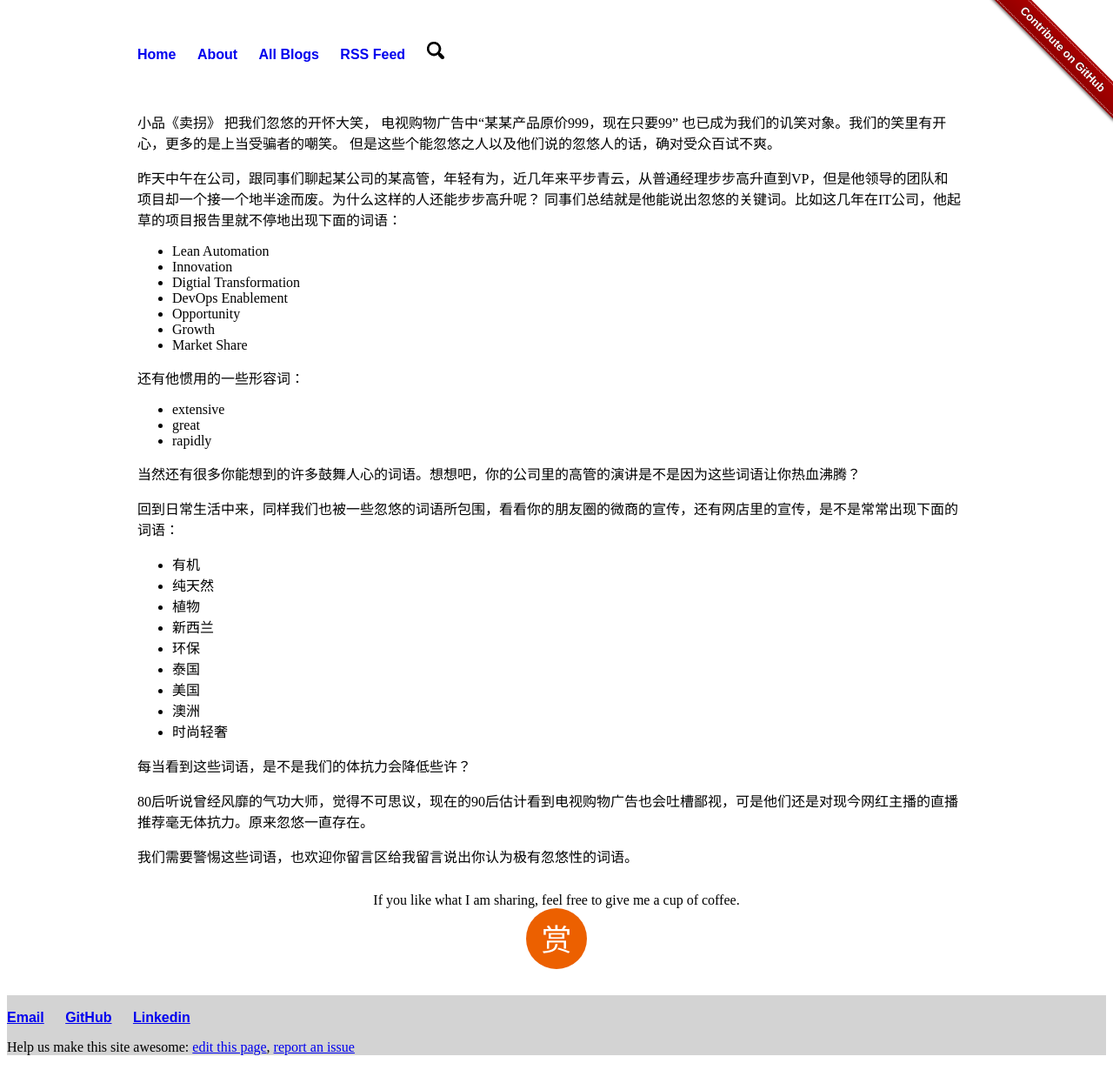
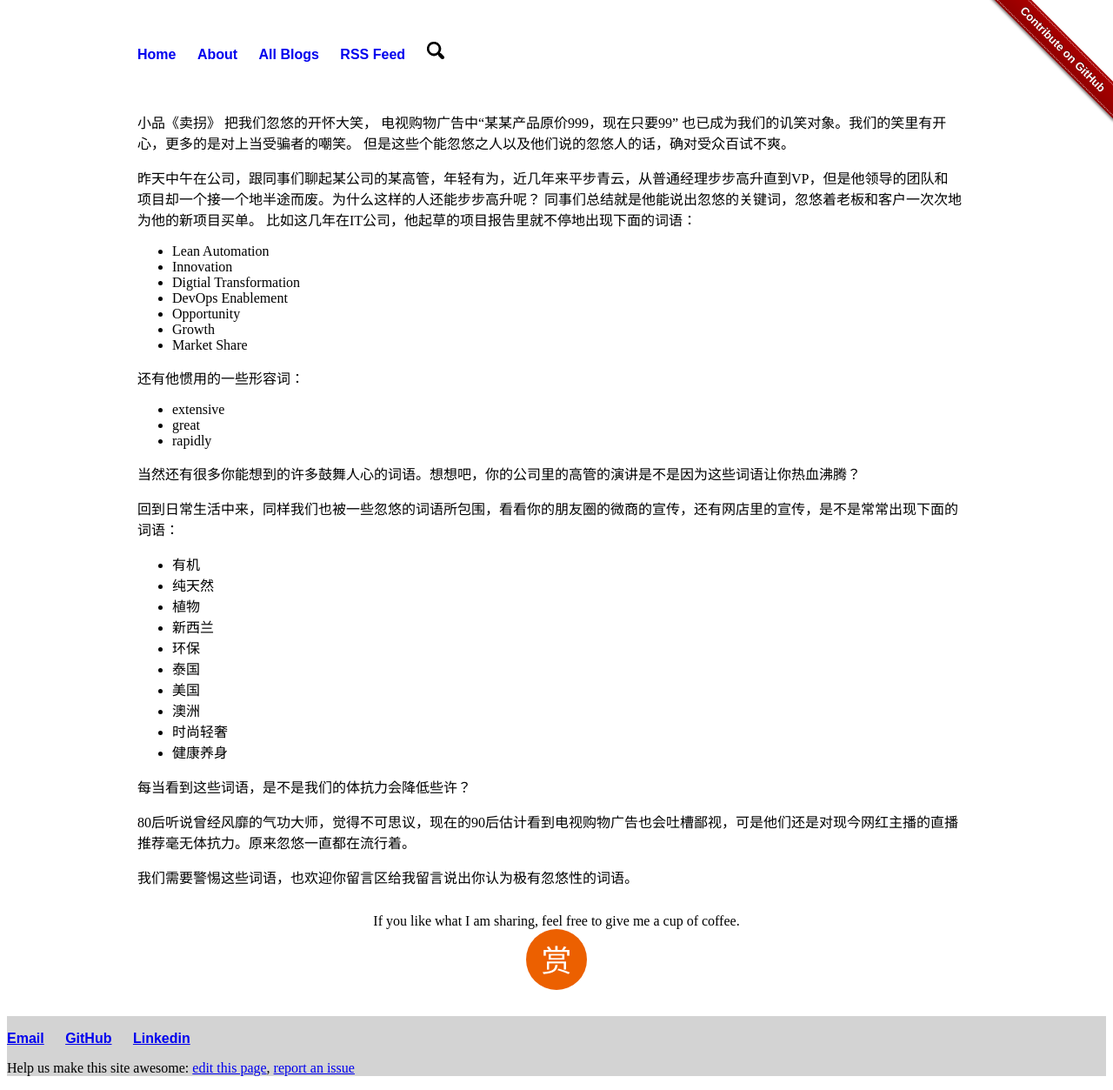
Before and after one commit to liuning0820/liuning0820.github.io, a Jekyll site: the page built from _posts/2019-05-25-警惕忽悠.md, in a window 1280 px wide. Shown: the whole page at 87% size. Built offline with Jekyll 4.4.1, drawn with Linux system fonts in a browser that asks for light colours; comment, search, counter and statistics services are not loaded; before the commit the page ends 1229 px from its top, so only the background shows below that.

Commit message:
update the article

```diff
--- a/_posts/2019-05-25-警惕忽悠.md
+++ b/_posts/2019-05-25-警惕忽悠.md
@@ -5,10 +5,10 @@ author: liuning0820
 comments: true
 ---
 
-小品《卖拐》 把我们忽悠的开怀大笑， 电视购物广告中“某某产品原价999，现在只要99” 也已成为我们的讥笑对象。我们的笑里有开心，更多的是上当受骗者的嘲笑。
+小品《卖拐》 把我们忽悠的开怀大笑， 电视购物广告中“某某产品原价999，现在只要99” 也已成为我们的讥笑对象。我们的笑里有开心，更多的是对上当受骗者的嘲笑。
 但是这些个能忽悠之人以及他们说的忽悠人的话，确对受众百试不爽。
 
-昨天中午在公司，跟同事们聊起某公司的某高管，年轻有为，近几年来平步青云，从普通经理步步高升直到VP，但是他领导的团队和项目却一个接一个地半途而废。为什么这样的人还能步步高升呢？ 同事们总结就是他能说出忽悠的关键词。比如这几年在IT公司，他起草的项目报告里就不停地出现下面的词语：
+昨天中午在公司，跟同事们聊起某公司的某高管，年轻有为，近几年来平步青云，从普通经理步步高升直到VP，但是他领导的团队和项目却一个接一个地半途而废。为什么这样的人还能步步高升呢？ 同事们总结就是他能说出忽悠的关键词，忽悠着老板和客户一次次地为他的新项目买单。 比如这几年在IT公司，他起草的项目报告里就不停地出现下面的词语：
 
 - Lean Automation
 - Innovation
@@ -37,9 +37,10 @@ comments: true
 - 美国
 - 澳洲
 - 时尚轻奢
+- 健康养身
 
 每当看到这些词语，是不是我们的体抗力会降低些许？
 
-80后听说曾经风靡的气功大师，觉得不可思议，现在的90后估计看到电视购物广告也会吐槽鄙视，可是他们还是对现今网红主播的直播推荐毫无体抗力。原来忽悠一直存在。
+80后听说曾经风靡的气功大师，觉得不可思议，现在的90后估计看到电视购物广告也会吐槽鄙视，可是他们还是对现今网红主播的直播推荐毫无体抗力。原来忽悠一直都在流行着。
 
 我们需要警惕这些词语，也欢迎你留言区给我留言说出你认为极有忽悠性的词语。
```
